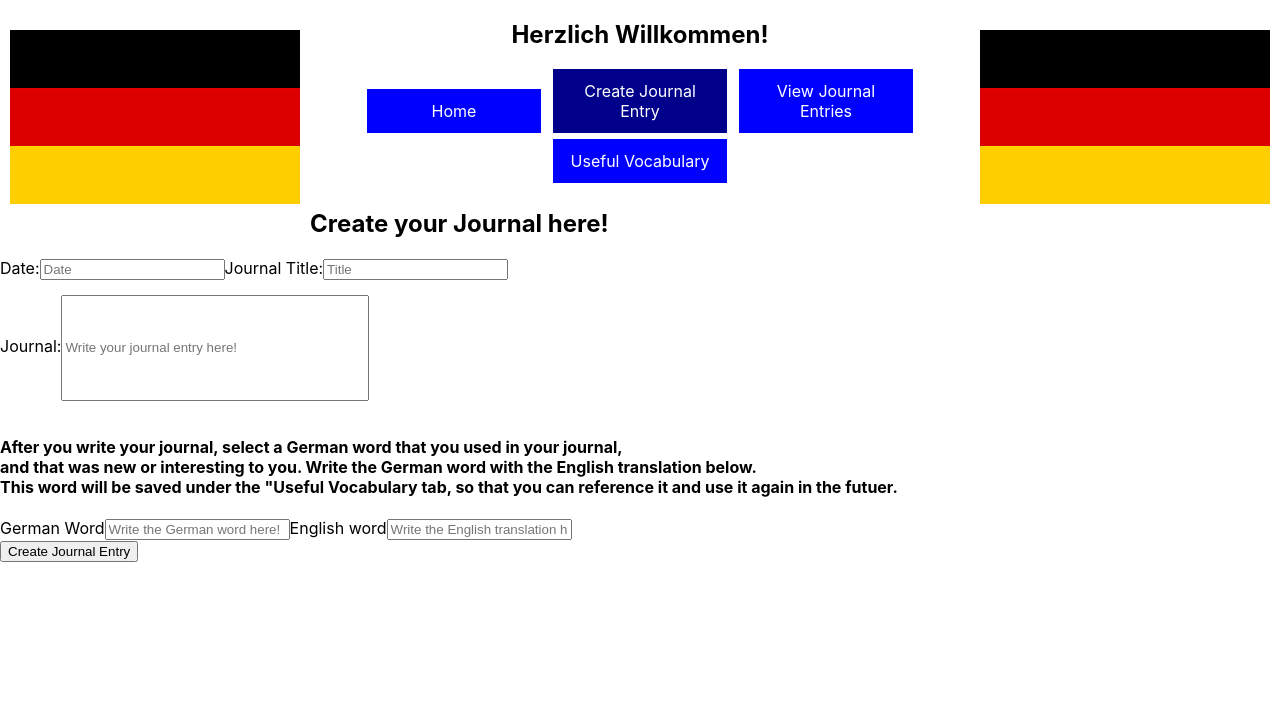
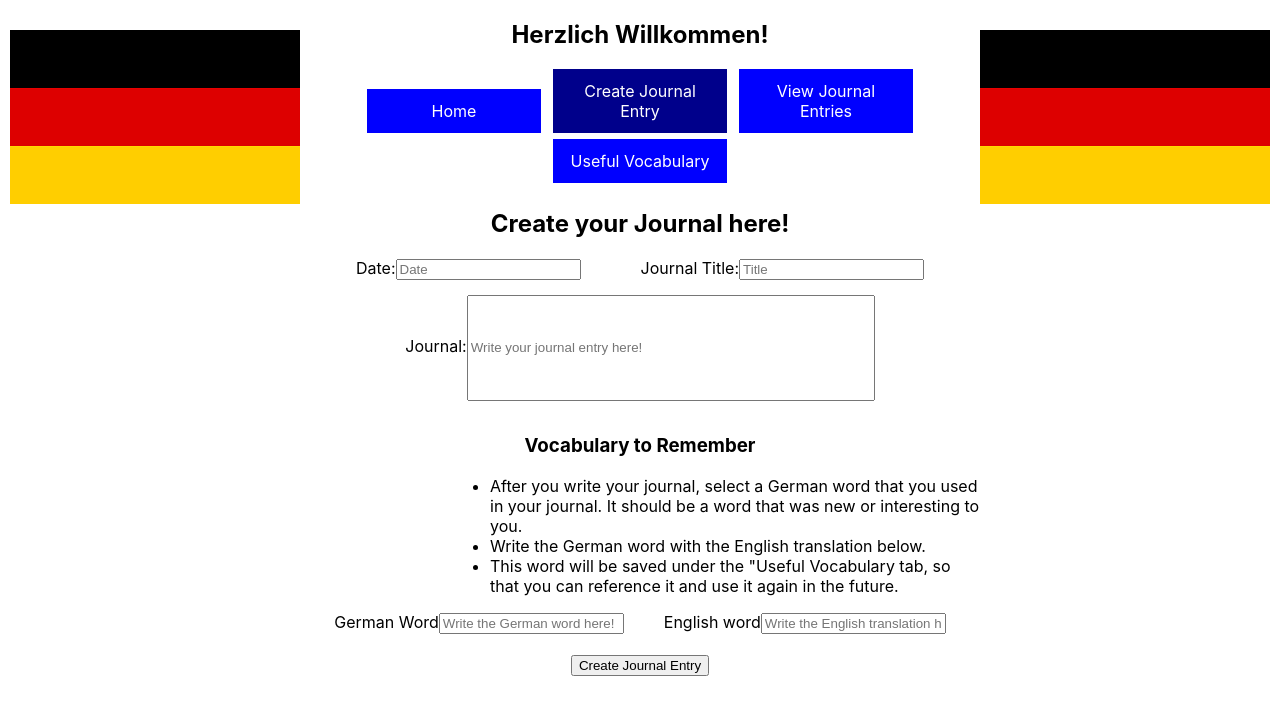
Before and after one commit to patrickyoung281/phase-2-project, a React (Create React App) app: page /createjournal in a window 1280 px wide. Shown: the top 714 px of the page. Built offline with nearby package versions, Linux system fonts and the light colour scheme.

Commit message:
Vocab bullets created

```diff
--- a/src/App.css
+++ b/src/App.css
@@ -2,7 +2,7 @@
   text-align: center;
 } */
 
-.headerText {
+.headerText, .journalDate {
   text-align: center;
 }
 
@@ -52,7 +52,7 @@
 
 #journalEntryBox {
   height: 100px;
-  width: 300px;
+  width: 400px;
   margin-top: 15px;
   margin-bottom: 15px;
 }
@@ -78,3 +78,18 @@
   margin-left: 450px;
   margin-right: 300px;
 }
+
+.journalDate {
+  margin-right: 60px;
+}
+
+.germanWordBox {
+  margin-right: 40px;
+}
+
+.vocabDirections {
+  position: relative;
+  margin-left: 450px;
+  margin-right: 300px;
+  text-align: left;
+}
--- a/src/components/App.js
+++ b/src/components/App.js
@@ -5,7 +5,6 @@ import CreateJournal from "./CreateJournal";
 import DisplayJournals from "./DisplayJournals";
 import Vocab from "./Vocab";
 import { Route } from "react-router-dom";
-import "../"
 
 function App() {
 
--- a/src/components/CreateJournal.js
+++ b/src/components/CreateJournal.js
@@ -1,4 +1,4 @@
-import React, {useEffect, useState} from "react";
+import React, {useState} from "react";
 
 function CreateJournal ( {handleAddJournal} ) {
 
@@ -61,9 +61,9 @@ function handleSubmit (e) {
 
     return (
     <div>
-        <h2>Create your Journal here!</h2>
-        <form className="journalDate" onSubmit={handleSubmit}>
-            <label>
+        <h2 className="headerText">Create your Journal here!</h2>
+        <form className="headerText" onSubmit={handleSubmit}>
+            <label className="journalDate">
                 Date:
                 <input type = "text"
                 onChange={handleDateChange}
@@ -94,14 +94,19 @@ function handleSubmit (e) {
                     </input>
                 </label>
                 <div>
-                    <h4>After you write your journal, select a German word that you used in your journal,<br></br> and that was new or interesting to you.
-                    Write the German word with the English translation below.<br></br> This word will be saved under the "Useful Vocabulary tab, so that you can reference it and use it again in the futuer.
-                    </h4>
+                    <h3>Vocabulary to Remember</h3>
+                    <ul className="vocabDirections">
+                        <li>After you write your journal, select a German word that you used in your journal. It should be a word that was new or interesting to you.</li>
+                        <li>Write the German word with the English translation below.</li>
+                        <li>This word will be saved under the "Useful Vocabulary tab, so that you can reference it and use it again in the future.</li>
+                    </ul>
                 </div>
                 <div>
                 <label>
                     German Word
-                    <input type="text"
+                    <input
+                    className="germanWordBox"
+                    type="text"
                     onChange={handleGermanChange}
                     name="GermanWord"
                     value={germanWord}
@@ -119,6 +124,7 @@ function handleSubmit (e) {
                 </label>
                 </div>
             <div>
+                <br></br>
                 <input
                     type="submit"
                     name="submit"
--- a/src/components/DisplayJournals.js
+++ b/src/components/DisplayJournals.js
@@ -18,7 +18,7 @@ useEffect (()=>{
 
     return (
 
-        <div>
+        <div className="headerText">
             <h1>You can view your journals here!</h1>
             <div>{allJournals}</div>
         </div>
--- a/src/components/Vocab.js
+++ b/src/components/Vocab.js
@@ -16,7 +16,7 @@ const displayWords = vocab.map((word)=>{
 })
 
     return (
-        <div>
+        <div className="headerText">
         <h2>Useful vocab here!</h2>
         <div>{displayWords}</div>
         </div>
```
